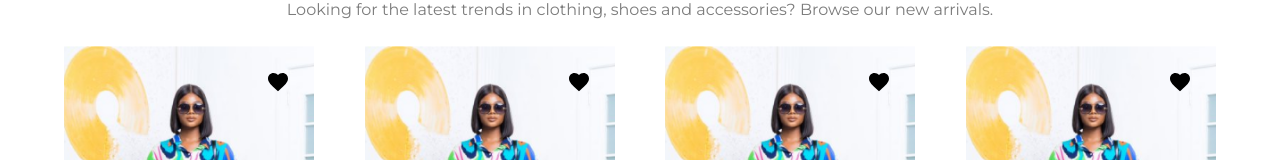
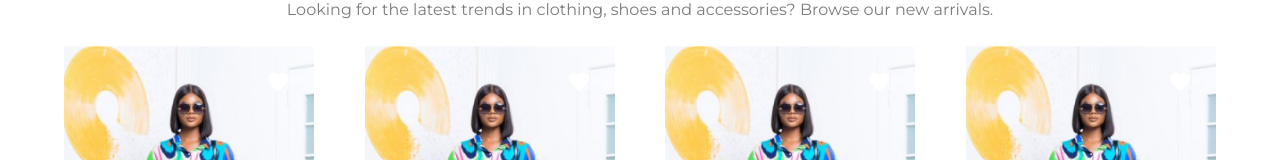
Before and after one commit to Temi-Dire/chapter40-website, a React (Vite) app: page / in a window 1280 px wide. Shown: the part 722-882 px from the top of the page. Built offline with nearby package versions, Linux system fonts and the light colour scheme.

Commit message:
made some fix

```diff
--- a/src/components/Card.tsx
+++ b/src/components/Card.tsx
@@ -25,9 +25,8 @@ const Card: React.FC<CardProps> = ({ desc, price, id }) => {
       >
         <div className="relative ">
           <FavoriteIcon
-            className={`absolute right-6 top-6 cursor-pointer ${
-              isClicked && "text-red-600"
-            }`}
+            style={{ color: isClicked ? "red" : 'white'}}
+            className={`absolute right-6 top-6 cursor-pointer`}
             onClick={() => {
               setIsClicked(!isClicked);
             }}
--- a/src/components/Navbar.tsx
+++ b/src/components/Navbar.tsx
@@ -41,7 +41,7 @@ const Navbar = () => {
     <>
       <div className="sticky w-full top-0 z-10">
         <nav
-          className={`w-full flex justify-between justify-items-center items-center px-4 sm:px-10 lg:px-16 py-3 lg:py-6ont-montserrat  max-w-7xl `}
+          className={`w-full flex justify-between justify-items-center items-center px-4 sm:px-10 lg:px-16 py-3 lg:py-6ont-montserrat `}
           style={{
             background: "linear-gradient(to right, white 50%, purple 50%)",
           }}
--- a/src/pages/Payment.tsx
+++ b/src/pages/Payment.tsx
@@ -16,7 +16,7 @@ const Payment = () => {
   const paystackButtonProps = {
     email,
     publicKey,
-    amount: 100,
+    amount,
     text: "PAY NOW",
     onSuccess: () => {
       console.log("works");
```
